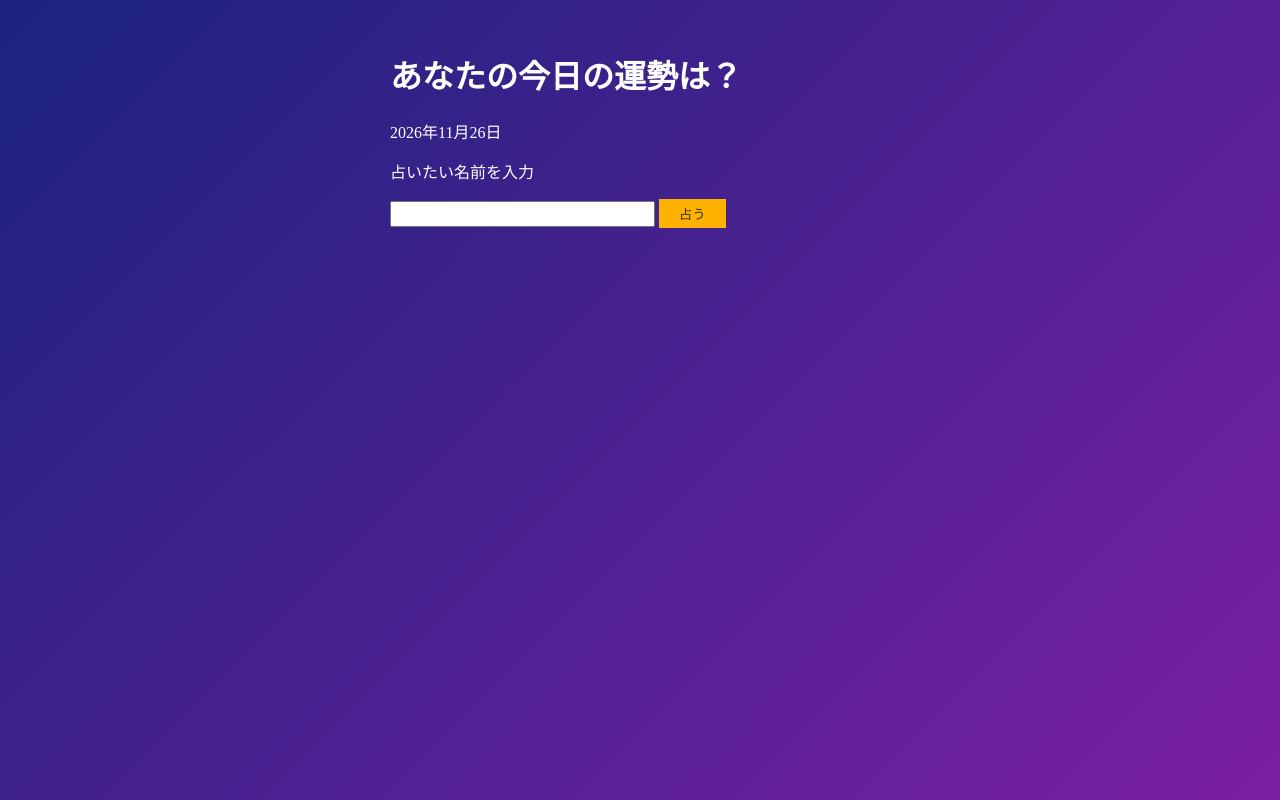
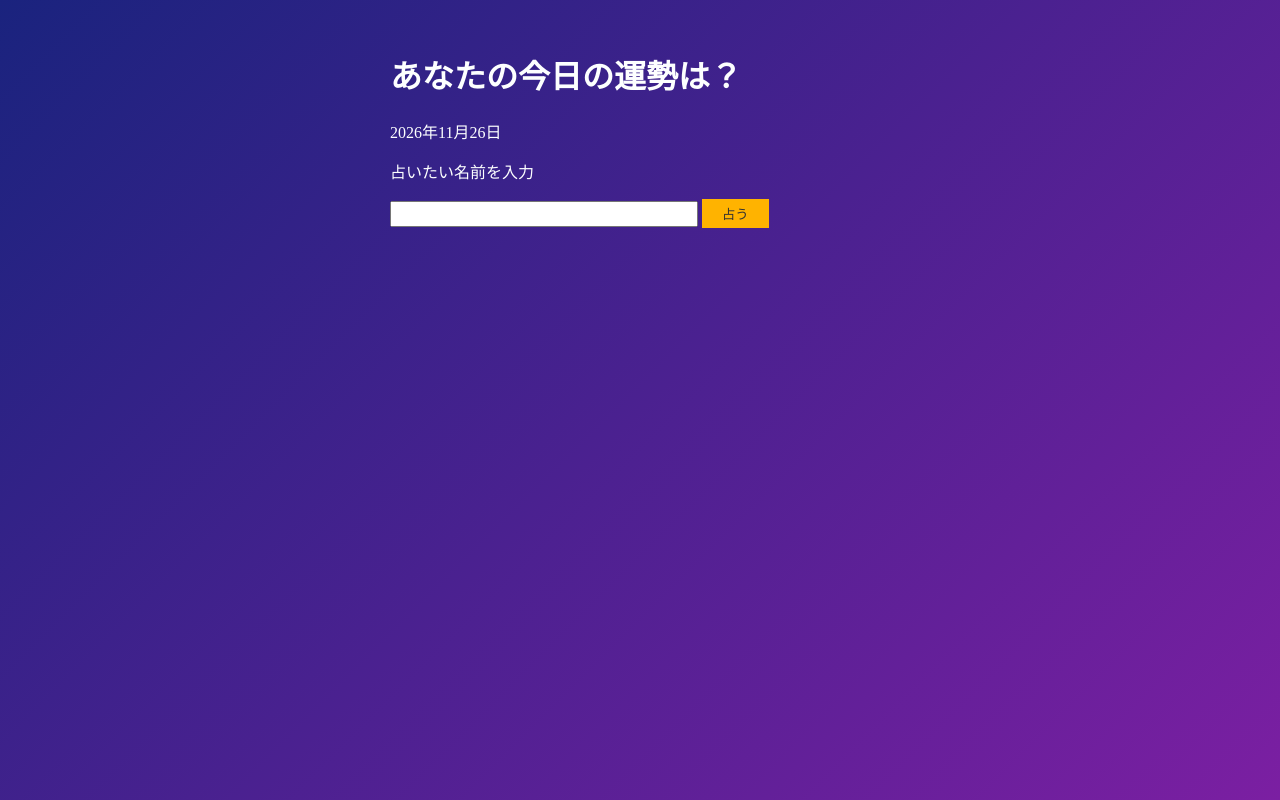
Before and after one commit to 261zs00661-collab/fortune, a plain HTML site: page index.html in a window 1280 px wide. Drawn offline with Linux system fonts and the light colour scheme.

Commit message:
Update style.css

```diff
--- a/style.css
+++ b/style.css
@@ -7,10 +7,10 @@ body {
 }
 
 .container{
- width: 500px;
+ max-width: 500px;
  margin-right: auto;
  margin-left: auto;
- padding-top: 30px;
+ padding: 30px 15px 0 15px;
 }
 
 button {
@@ -27,6 +27,8 @@ button:hover{
 
 input{
   height: 20px;
+  width: 65%;
+  max-width: 300px;
 }
 
 #result-area{
```
